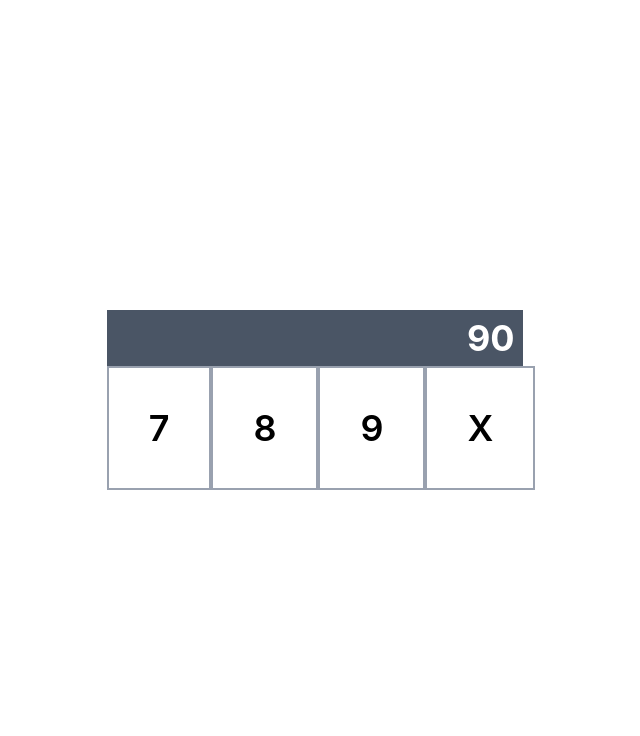
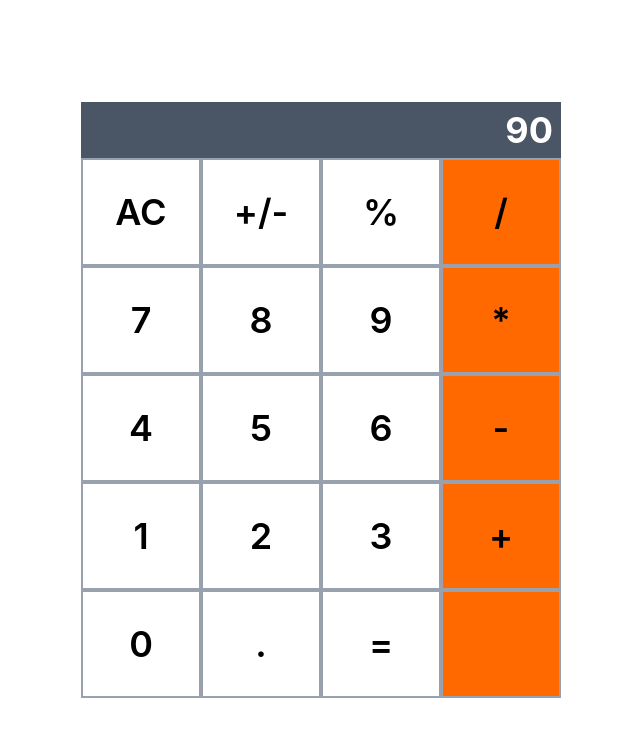
Before and after one commit to mugisha12john/Calculator-App-React-Ts, a React (Vite) app: page / in a window 1280 px wide. Shown: the top 736 px of the page, without its empty margins (319-959 px from the left). Built offline with nearby package versions, Linux system fonts and the light colour scheme.

Commit message:
feat: create object hold the calculator and loop them using Button component

```diff
--- a/src/App.tsx
+++ b/src/App.tsx
@@ -1,14 +1,32 @@
 import Buttons from "./components/Buttons";
 
 function App() {
+  const buttons = [
+    { one: "AC", two: "+/-", three: "%", sign: "/" },
+    { one: "7", two: "8", three: "9", sign: "*" },
+    { one: "4", two: "5", three: "6", sign: "-" },
+    { one: "1", two: "2", three: "3", sign: "+" },
+    { one: "0", two: ".", three: "=", sign: "" },
+  ];
+
   return (
     <>
       <main className="flex items-center justify-center h-screen">
         <section>
-          <div className="bg-gray-600 w-[26rem] text-white font-bold text-4xl text-right p-2">
+          <div className="bg-gray-600 w-[30rem] text-white font-bold text-4xl text-right p-2">
             90
           </div>
-          <Buttons/>
+          {buttons.map((btn, index) => {
+            return (
+              <Buttons
+              key={index}
+                one={btn.one}
+                two={btn.two}
+                three={btn.three}
+                sign={btn.sign}
+              />
+            );
+          })}
         </section>
       </main>
     </>
--- a/src/components/Buttons.tsx
+++ b/src/components/Buttons.tsx
@@ -1,19 +1,23 @@
-
-export default function Buttons() {
+export default function Buttons(props: {
+  one: string;
+  two: string;
+  three: string;
+  sign: string;
+}) {
   return (
     <>
       <div className="flex">
-        <button className="p-10 flex justify-center items-center font-semibold text-4xl border-2 border-gray-400 ">
-          7
+        <button className="p-8 w-30 flex justify-center items-center font-semibold text-4xl border-2 border-gray-400 ">
+          {props.one}
         </button>
-        <button className="p-10 flex justify-center items-center font-semibold text-4xl border-2 border-gray-400 ">
-          8
+        <button className="p-8 w-30 flex justify-center items-center font-semibold text-4xl border-2 border-gray-400 ">
+          {props.two}
         </button>
-        <button className="p-10 flex justify-center items-center font-semibold text-4xl border-2 border-gray-400 ">
-          9
+        <button className="p-8 w-30 flex justify-center items-center font-semibold text-4xl border-2 border-gray-400 ">
+          {props.three}
         </button>
-        <button className="p-10 flex justify-center items-center font-semibold text-4xl border-2 border-gray-400 ">
-          X
+        <button className="p-8 w-30 bg-orange-500 flex justify-center items-center font-semibold text-4xl border-2 border-gray-400 ">
+          {props.sign}
         </button>
       </div>
     </>
```
